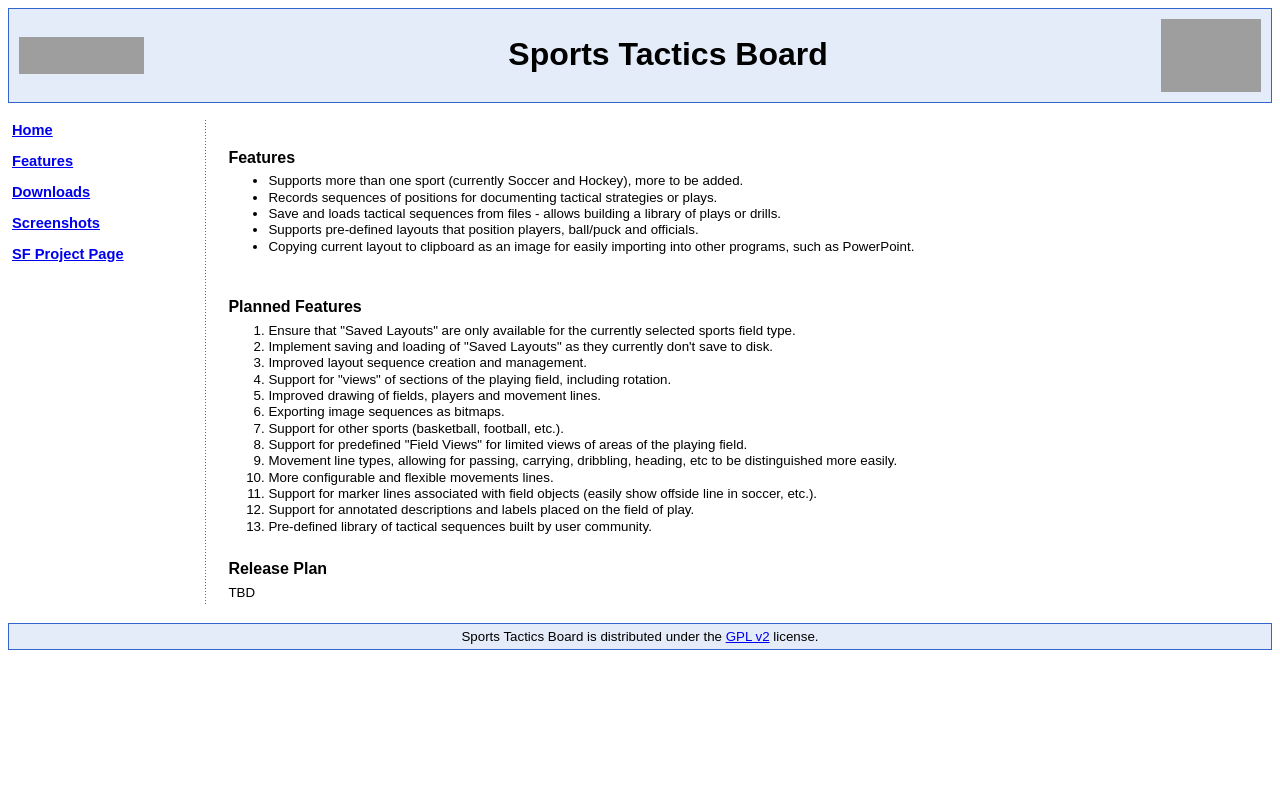
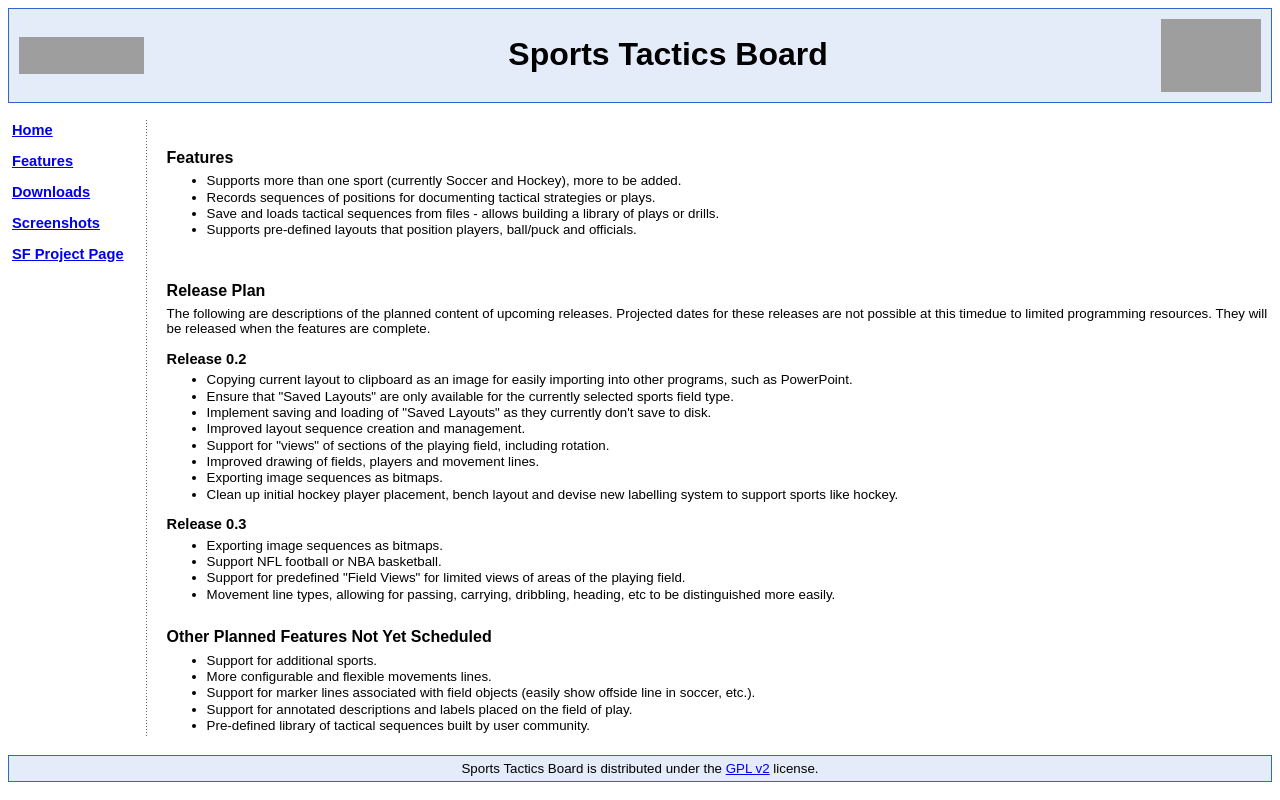
Before and after one commit to manio143/SportsTacticsBoard, a PHP site: page /features.php in a window 1280 px wide. Run offline with PHP 8.4, Linux system fonts and the light colour scheme; grey boxes are pictures that could not be loaded.

Commit message:
Updated feature page with a preliminary release plan - also updated so that page can be uploaded to web site.

```diff
--- a/WebSiteFiles/features.php
+++ b/WebSiteFiles/features.php
@@ -14,30 +14,45 @@
         <li>Records sequences of positions for documenting tactical strategies or plays.</li>
         <li>Save and loads tactical sequences from files - allows building a library of plays or drills.</li>
         <li>Supports pre-defined layouts that position players, ball/puck and officials.</li>
-        <li>Copying current layout to clipboard as an image for easily importing into other programs, such as PowerPoint.</li>
       </ul>
 
       <br />
 
-      <h2>Planned Features</h2>
-      <ol>
+      <h2>Release Plan</h2>
+
+      <p>The following are descriptions of the planned content of upcoming releases. Projected dates for these
+      releases are not possible at this timedue to limited programming resources. They will be released when the
+      features are complete.</p>
+
+      <h3>Release 0.2</h3>
+      <ul>
+        <li>Copying current layout to clipboard as an image for easily importing into other programs, such as PowerPoint.</li>
         <li>Ensure that &quot;Saved Layouts&quot; are only available for the currently selected sports field type.</li>
         <li>Implement saving and loading of &quot;Saved Layouts&quot; as they currently don't save to disk.</li>
         <li>Improved layout sequence creation and management.</li>
         <li>Support for &quot;views&quot; of sections of the playing field, including rotation.</li>
         <li>Improved drawing of fields, players and movement lines.</li>
         <li>Exporting image sequences as bitmaps.</li>
-        <li>Support for other sports (basketball, football, etc.).</li>
+        <li>Clean up initial hockey player placement, bench layout and devise new labelling system to support sports like hockey.</li>
+      </ul>
+
+      <h3>Release 0.3</h3>
+      <ul>
+        <li>Exporting image sequences as bitmaps.</li>
+        <li>Support NFL football or NBA basketball.</li>
         <li>Support for predefined &quot;Field Views&quot; for limited views of areas of the playing field.</li>
         <li>Movement line types, allowing for passing, carrying, dribbling, heading, etc to be distinguished more easily.</li>
+      </ul>
+
+      <h2>Other Planned Features Not Yet Scheduled</h2>
+      <ul>
+        <li>Support for additional sports.</li>
         <li>More configurable and flexible movements lines.</li>
         <li>Support for marker lines associated with field objects (easily show offside line in soccer, etc.).</li>
         <li>Support for annotated descriptions and labels placed on the field of play.</li>
         <li>Pre-defined library of tactical sequences built by user community.</li>
-      </ol>
+      </ul>
 
-      <h2>Release Plan</h2>
-      <p>TBD<p>
 
 
 <?php include("footer.php"); ?>
```
